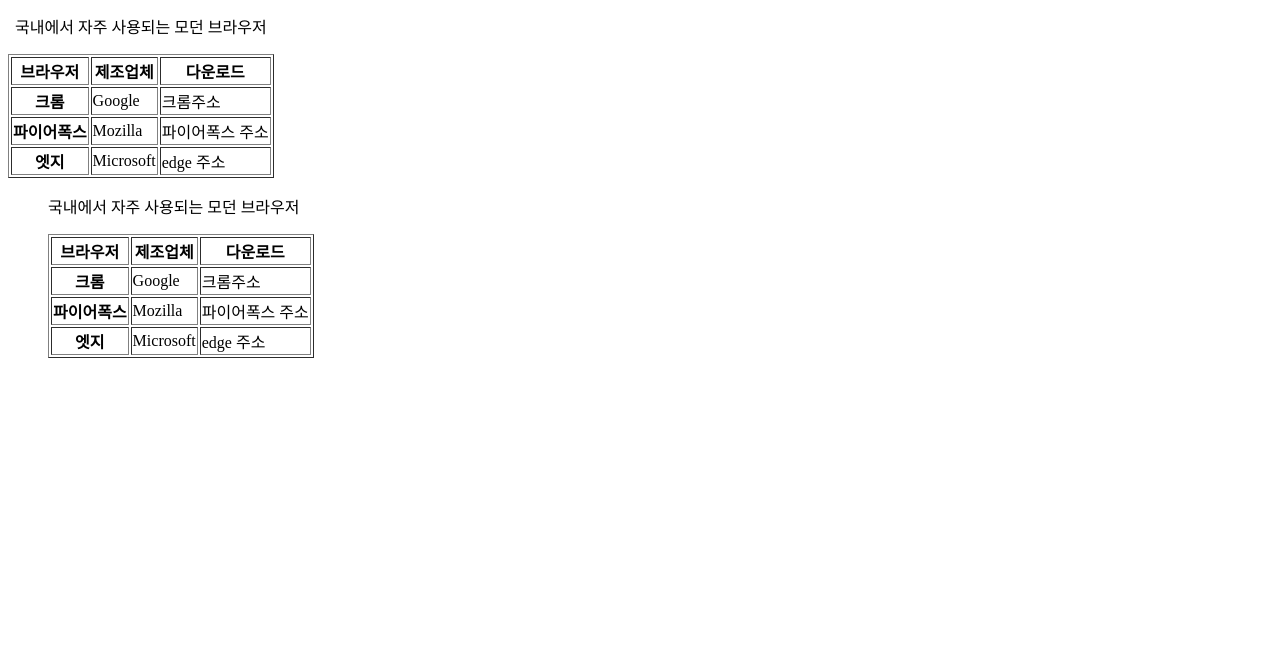
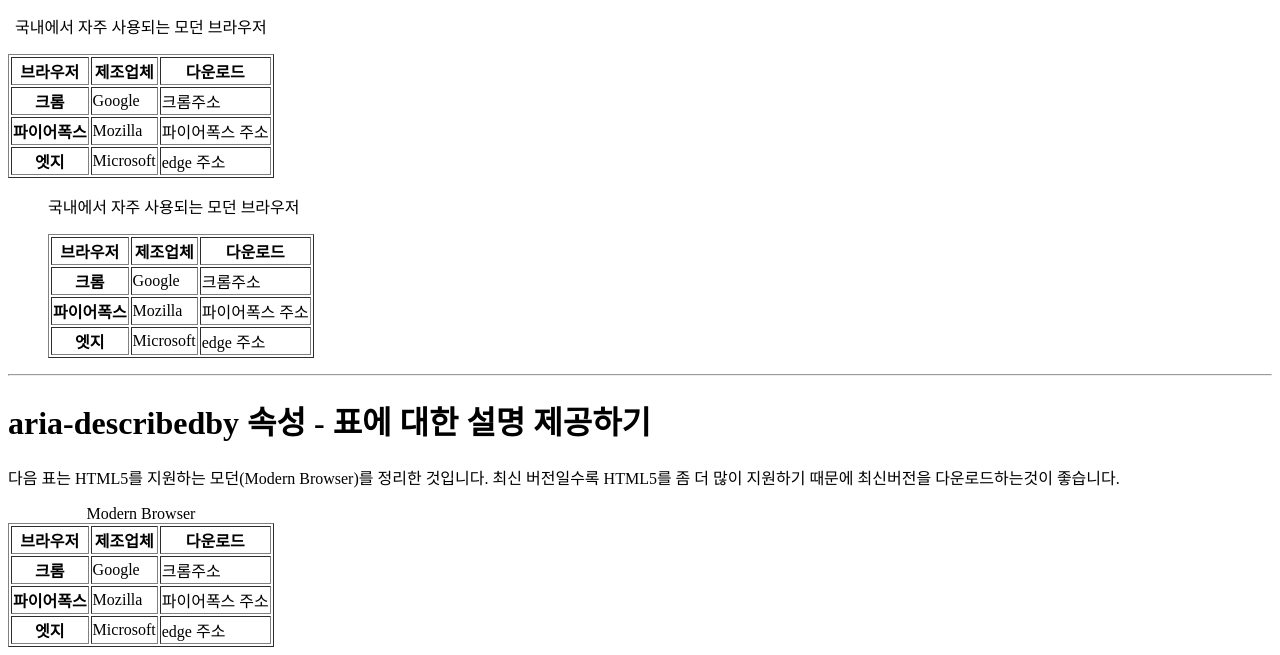
Before and after one commit to seunghyeokleeme/doit-htmlcss, a plain HTML site: page 2/2-4/index.html in a window 1280 px wide. Shown: the part 465-1120 px from the top of the page. Before the commit the page ends 839 px from the top, so only its background shows below. Drawn offline with Linux system fonts and the light colour scheme.

Commit message:
aria-describedy 속성

```diff
--- a/2/2-4/index.html
+++ b/2/2-4/index.html
@@ -94,5 +94,37 @@
         </tr>
       </table>
     </figure>
+    <hr />
+    <h1>aria-describedby 속성 - 표에 대한 설명 제공하기</h1>
+    <p id="summary">
+      다음 표는 HTML5를 지원하는 모던(Modern Browser)를 정리한 것입니다. 최신
+      버전일수록 HTML5를 좀 더 많이 지원하기 때문에 최신버전을 다운로드하는것이
+      좋습니다.
+    </p>
+    <table border="1" aria-describedby="summary">
+      <caption>
+        Modern Browser
+      </caption>
+      <tr>
+        <th>브라우저</th>
+        <th>제조업체</th>
+        <th>다운로드</th>
+      </tr>
+      <tr>
+        <th>크롬</th>
+        <td>Google</td>
+        <td>크롬주소</td>
+      </tr>
+      <tr>
+        <th>파이어폭스</th>
+        <td>Mozilla</td>
+        <td>파이어폭스 주소</td>
+      </tr>
+      <tr>
+        <th>엣지</th>
+        <td>Microsoft</td>
+        <td>edge 주소</td>
+      </tr>
+    </table>
   </body>
 </html>
```
